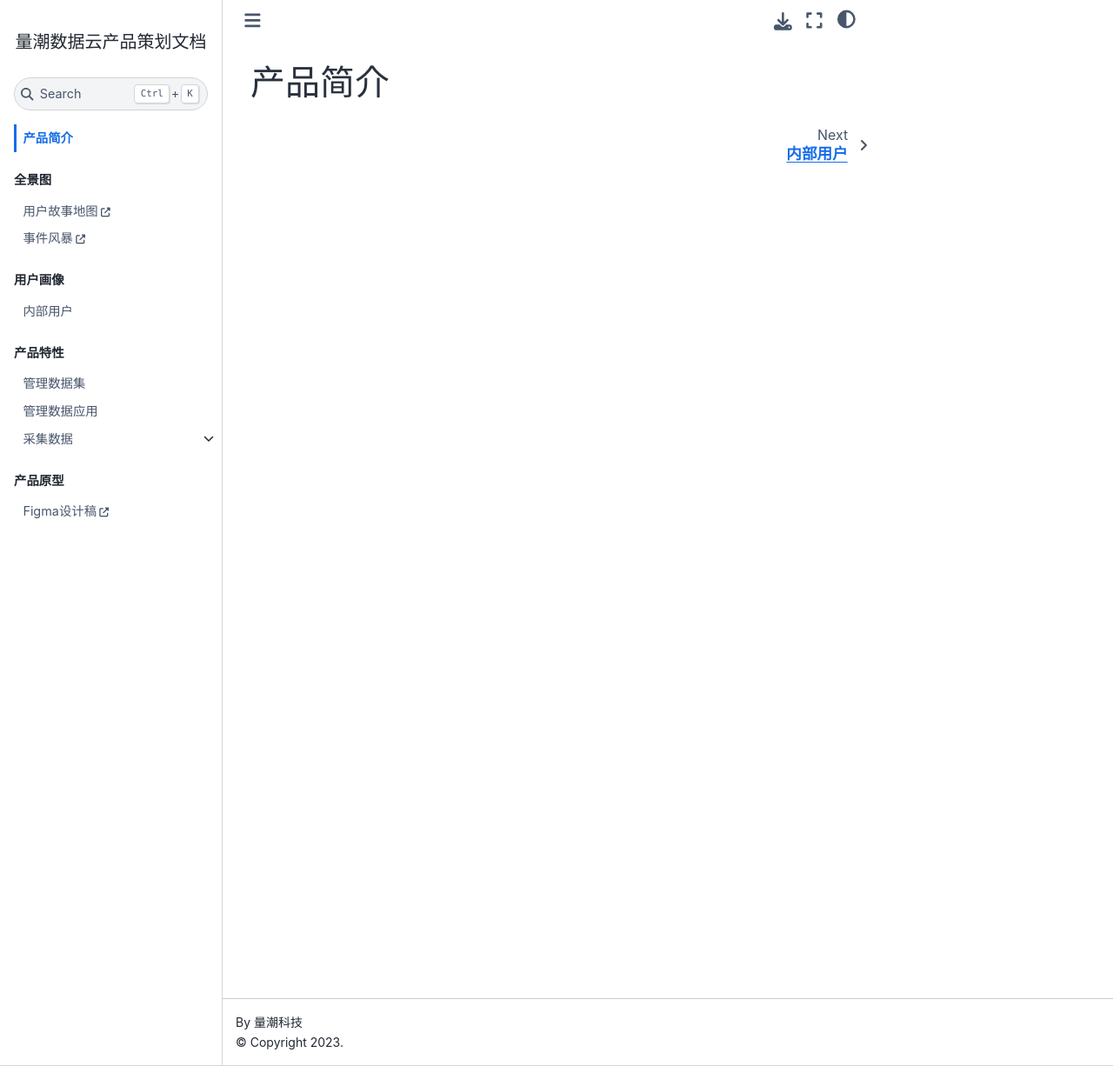
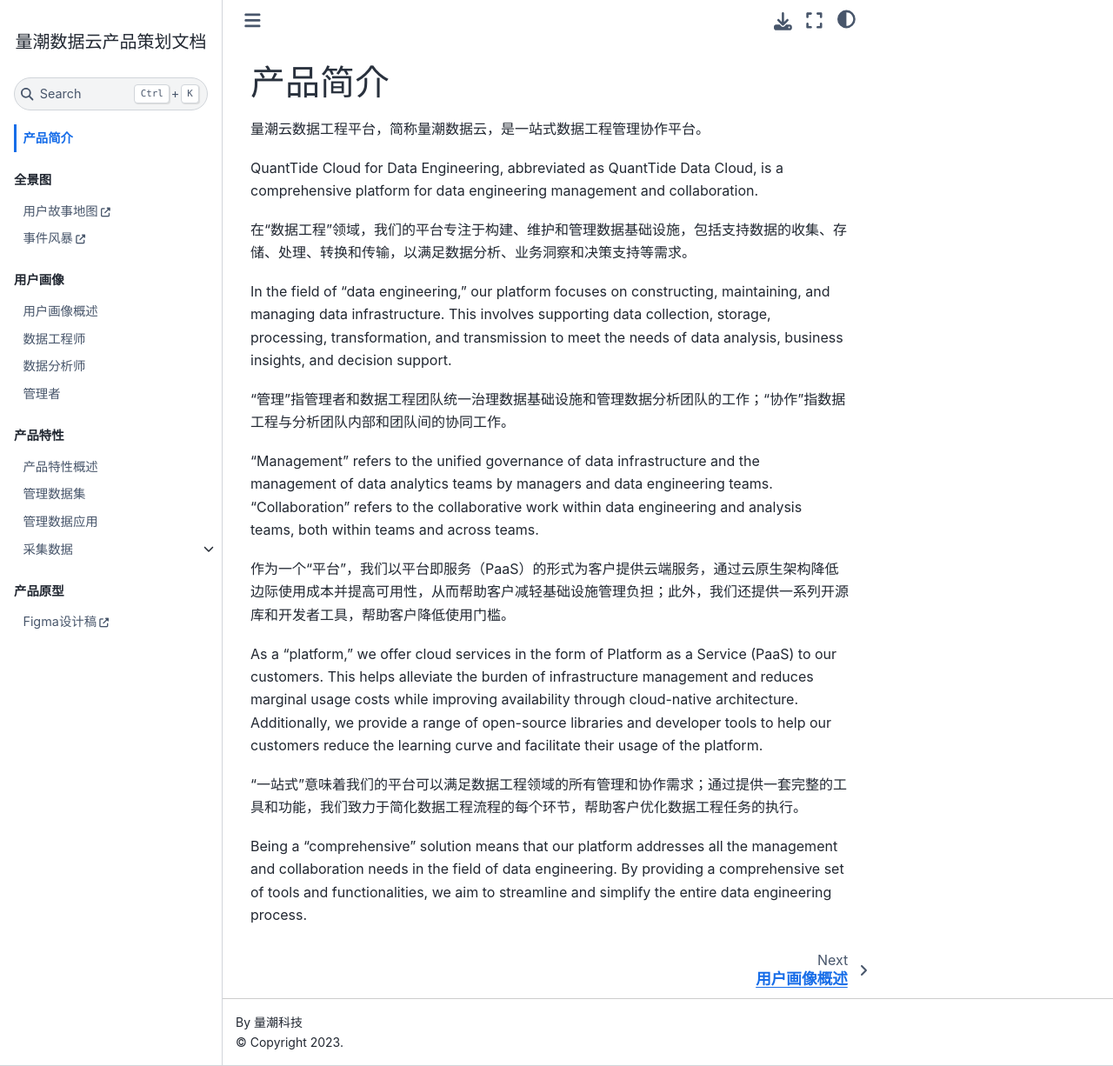
Before and after one commit to quanttide/qtcloud-data-prd, a Jupyter Book: the page built from index.md, in a window 1280 px wide and 1226 px high. Shown: the whole window at 87% size. Built offline with Jupyter Book 1.0.4 settings and Sphinx 7.4.7 and the Sphinx Book theme 1.1.4, drawn with Linux system fonts in a browser that asks for light colours.

Commit message:
feat: 产品简介和用户画像

```diff
--- a/_toc.yml
+++ b/_toc.yml
@@ -9,9 +9,13 @@
     title: 事件风暴
 - caption: 用户画像
   chapters:
-  - file: personas/quanttide.md
+  - file: personas/README.md
+  - file: personas/engineers.md
+  - file: personas/analysts.md
+  - file: personas/managers.md
 - caption: 产品特性
   chapters:
+  - file: features/README.md
   - file: features/datasets/README.md
   - file: features/applications/README.md
   - file: features/collecting/README.md
--- /dev/null
+++ b/features/README.md
@@ -0,0 +1 @@
+# 产品特性概述
--- a/index.md
+++ b/index.md
@@ -1 +1,25 @@
 # 产品简介
+
+%定义产品
+
+量潮云数据工程平台，简称量潮数据云，是一站式数据工程管理协作平台。
+
+QuantTide Cloud for Data Engineering, abbreviated as QuantTide Data Cloud, is a comprehensive platform for data engineering management and collaboration.
+
+%对定义中的关键词展开解释
+
+在“数据工程”领域，我们的平台专注于构建、维护和管理数据基础设施，包括支持数据的收集、存储、处理、转换和传输，以满足数据分析、业务洞察和决策支持等需求。
+
+In the field of "data engineering," our platform focuses on constructing, maintaining, and managing data infrastructure. This involves supporting data collection, storage, processing, transformation, and transmission to meet the needs of data analysis, business insights, and decision support.
+
+“管理”指管理者和数据工程团队统一治理数据基础设施和管理数据分析团队的工作；“协作”指数据工程与分析团队内部和团队间的协同工作。
+
+"Management" refers to the unified governance of data infrastructure and the management of data analytics teams by managers and data engineering teams. "Collaboration" refers to the collaborative work within data engineering and analysis teams, both within teams and across teams.
+
+作为一个“平台”，我们以平台即服务（PaaS）的形式为客户提供云端服务，通过云原生架构降低边际使用成本并提高可用性，从而帮助客户减轻基础设施管理负担；此外，我们还提供一系列开源库和开发者工具，帮助客户降低使用门槛。
+
+As a "platform," we offer cloud services in the form of Platform as a Service (PaaS) to our customers. This helps alleviate the burden of infrastructure management and reduces marginal usage costs while improving availability through cloud-native architecture. Additionally, we provide a range of open-source libraries and developer tools to help our customers reduce the learning curve and facilitate their usage of the platform.
+
+“一站式”意味着我们的平台可以满足数据工程领域的所有管理和协作需求；通过提供一套完整的工具和功能，我们致力于简化数据工程流程的每个环节，帮助客户优化数据工程任务的执行。
+
+Being a "comprehensive" solution means that our platform addresses all the management and collaboration needs in the field of data engineering. By providing a comprehensive set of tools and functionalities, we aim to streamline and simplify the entire data engineering process.
--- /dev/null
+++ b/personas/README.md
@@ -0,0 +1,29 @@
+# 用户画像概述
+
+我们将用户分为三类角色：数据工程师、数据分析师和管理者。
+
+We classify users into three roles: Data Engineers, Data Analysts, and Managers.
+
+数据工程师是数据工程领域的专业人士，他们在组织内负责设计和实施数据架构、数据流水线以及数据处理系统。他们致力于确保数据在组织内部的高效、安全和可靠的流动和使用。
+
+Data Engineers are professionals in the field of data engineering. They are responsible for designing and implementing data architecture, data pipelines, and data processing systems within an organization. They strive to ensure efficient, secure, and reliable flow and utilization of data within the organization.
+
+数据分析师是负责进行数据分析和挖掘的专业人士，他们通过对数据的深度分析和解读，为组织提供决策支持和业务洞察。数据分析师利用统计和分析技术，结合业务知识，从数据中发现趋势、模式和关联，并将其转化为可理解的报告和可视化结果。
+
+Data Analysts are professionals responsible for data analysis and mining. They provide decision support and business insights to organizations through in-depth analysis and interpretation of data. Data Analysts utilize statistical and analytical techniques, combined with business knowledge, to discover trends, patterns, and correlations in data and present them in understandable reports and visualizations.
+
+管理者是组织中负责数据工程和数据分析团队的领导者，他们负责整体的数据工程和分析策略规划以及团队管理。管理者需要协调和管理数据工程师和数据分析师之间的协作，确保数据基础设施和数据分析工作的高效运作。
+
+Managers are leaders responsible for data engineering and data analysis teams within an organization. They oversee the overall data engineering and analysis strategy and team management. Managers coordinate and manage the collaboration between data engineers and data analysts to ensure efficient operation of data infrastructure and analysis work.
+
+我们计划从以下角度刻画用户画像：
+
+- 职务：指在组织中担任的具体职位或角色，如数据工程师、数据架构师等。
+- 职责：指在特定职务或角色下需要承担的任务和责任，涵盖工作范围和职能。
+- 技能：指在特定职务或角色下需要具备的专业知识、技术能力和技能，用于有效地履行职责和完成工作。
+- 信息需求：指在特定职务或角色下需要获取的相关信息和知识，用于不断学习和适应行业的发展和变化。
+- 教育和背景：相关学历、专业背景、培训经历等
+- 工作经验：在数据工程和分析领域的工作经验和项目经历
+- 工作环境：所在组织的规模、行业、数据规模和复杂性等情况
+- 工具和技术：常用的数据工程和分析工具、编程语言和开发环境
+- 挑战和需求：当前面临的挑战、需求和期望，以及对工具和平台的期待
--- /dev/null
+++ b/personas/analysts.md
@@ -0,0 +1,29 @@
+# 数据分析师
+
+## 概述
+
+- 职务：数据分析师、业务分析师等
+- 职责：负责进行数据分析和挖掘，通过对数据的深入分析和解读，为组织提供决策支持和业务洞察。他们使用各种统计和分析技术，结合业务知识，从数据中发现趋势、模式和关联，并将其转化为可理解的报告和可视化结果。
+- 技能：熟悉统计学、数据分析方法和工具，熟练使用数据可视化工具，具备良好的问题解决能力和业务洞察力。
+- 信息需求：对数据分析方法和技术的了解，数据可视化最佳实践，以及领域内的业务洞察和决策支持案例等。
+- 教育和背景：通常拥有相关的学士或硕士学位，如统计学、数学、计算机科学等，也可能有相关行业的背景和培训经历。
+- 工作经验：在数据分析领域有一定的工作经验和项目经历，熟悉数据分析过程和常用的数据分析工具和技术。
+- 工作环境：所在组织的规模、行业、数据规模和复杂性等情况，以及与其他团队成员（如数据工程师）的协作情况。
+- 工具和技术：熟练使用常见的数据分析工具和编程语言，如Python、R、Tableau等，具备基本的数据处理和数据清洗能力。
+- 挑战和需求：面临的挑战包括数据的质量和准确性、数据的复杂性和多样性、数据分析的速度和效率等，对于工具和平台的需求包括易用性、协作性和可扩展性等。
+
+## 职责
+
+- 数据分析和挖掘：使用统计和分析技术，对数据进行分析和挖掘，发现数据中的模式、趋势和洞察。
+- 数据可视化和报告：将分析结果可视化，设计和生成数据可视化报告和仪表盘，以便其他团队和管理层理解和使用数据。
+- 决策支持：为业务决策提供数据驱动的洞察和建议，评估业务策略和行动的效果，并提供优化建议。
+- 数据需求和沟通：与数据工程师和其他利益相关者合作，了解数据需求，确保数据的准确性和一致性。
+
+## 技能
+
+- 熟悉统计学和数据分析方法，掌握常用的数据分析工具和编程语言，如Python、R、SQL等；
+- 具备良好的问题解决能力和逻辑思维能力，能够从复杂的数据中提炼出有意义的信息；
+- 具备良好的沟通和表达能力，能够将分析结果清晰地传达给非技术人员；
+- 具备业务理解和领域知识，能够将数据分析与业务目标结合起来；
+- 敏锐的洞察力和好奇心，能够发现数据中的潜在价值和趋势；
+- 学士或硕士学位，如统计学、数学、经济学等相关领域。
--- /dev/null
+++ b/personas/engineers.md
@@ -0,0 +1,92 @@
+# 数据工程师
+
+作为数据工程师，他的职责是设计和实施数据架构、数据流水线和数据处理系统。他致力于确保数据在组织内部的高效、安全和可靠的流动和使用。
+
+As a data engineer, his role involves designing and implementing data architectures, data pipelines, and data processing systems. He is responsible for ensuring efficient, secure, and reliable flow and utilization of data within an organization.
+
+为了在这个角色中表现出色，他需要具备数据建模、ETL工具、数据库管理、编程和脚本语言等方面的技能。了解最新的数据处理技术、数据架构设计指南以及数据质量和性能优化技巧是非常重要的。
+
+To excel in this role, he should possess skills in data modeling, ETL tools, database management, programming, and scripting languages. Staying updated on the latest data processing technologies, data architecture design guidelines, and techniques for data quality and performance optimization is important for him.
+
+通常情况下，数据工程师通常具备计算机科学、数据科学或相关领域的学士或硕士学位。此外，具备相关的数据工程和架构培训或认证也会被视为加分项。
+
+Typically, a data engineer holds a bachelor's or master's degree in Computer Science, Data Science, or a related field. Additionally, having relevant training or certifications in data engineering and architecture is considered a plus.
+
+他通常需要具备数年的数据工程经验，参与过数据架构和处理系统的设计和实施。具备处理大规模数据和数据流水线的经验会被优先考虑。
+
+He should have several years of experience in data engineering, with involvement in the design and implementation of data architectures and processing systems. Experience in handling large-scale data processing and data pipelines is highly valued.
+
+数据工程师可以在各种规模和行业的组织中工作，包括但不限于科技、金融、零售和制造业。他的工作环境可能涉及与多个团队和部门的合作，需要良好的沟通和协调能力。
+
+Data engineers can work in organizations of various sizes and industries, including but not limited to technology, finance, retail, and manufacturing. The work environment may involve collaboration with multiple teams and departments, requiring excellent communication and coordination skills.
+
+他需要熟练使用数据建模工具（如Erwin、PowerDesigner）、ETL工具（如Informatica、Talend）、数据库管理系统（如Oracle、SQL Server、MySQL）以及编程和脚本语言（如Python、Java、Shell）。
+
+Proficiency in data modeling tools (such as Erwin, PowerDesigner), ETL tools (such as Informatica, Talend), database management systems (such as Oracle, SQL Server, MySQL), and programming and scripting languages (such as Python, Java, Shell) is essential for him.
+
+在这个角色中，他可能面临处理大规模和多样化数据、确保数据质量和一致性、提高数据处理和查询性能等挑战。为了满足这些挑战，他需要掌握最新的数据处理技术、数据架构设计的最佳实践以及数据质量和性能优化的技巧。
+
+In this role, he may face challenges such as handling large-scale and diverse datasets, ensuring data quality and consistency, and improving data processing and query performance. To meet these challenges, staying updated on the latest data processing technologies, best practices in data architecture design, and techniques for data quality and performance optimization is crucial.
+
+## 职责
+
+作为数据工程师，他们需要具备数据管理和处理的技术和经验，熟悉各种数据存储和处理技术，以及编程和脚本语言。他们需要与其他团队紧密合作，包括数据分析团队、管理团队等，以确保数据工程的顺利进行，并为组织提供高效的数据支持。
+
+具体包括：
+
+- 设计和构建数据架构：数据工程师负责设计和构建数据架构，包括数据库、数据仓库、数据湖等。他们需要根据组织的需求和数据特性，选择合适的数据存储和处理技术，并设计相应的数据模型和架构。
+- 构建数据流水线：数据工程师负责构建数据流水线，用于收集、处理和转换数据。他们需要了解数据来源和目标，设计和实现数据传输和转换的流程，确保数据能够按时、准确地流动和转换。
+- 开发和维护数据处理系统：数据工程师负责开发和维护数据处理系统，包括ETL（提取、转换和加载）工具、数据处理脚本和作业调度系统等。他们需要编写代码、配置和管理工具，确保数据能够按照预定的规则进行处理和转换。
+- 监控和优化数据流程：数据工程师需要监控数据流程的运行情况，及时发现和解决问题。他们还需要优化数据流程，提高数据处理和传输的效率和性能。
+
+## 技能
+
+数据工程师需要具备数据处理、编程、数据库管理、大数据技术、数据可视化、数据安全、问题解决、沟通和团队合作等方面的技能。
+
+具体包括：
+
+- 数据处理和转换：熟练使用SQL和其他数据处理工具，能够进行数据清洗、转换和整合，处理各种数据格式和结构。
+- 编程和脚本语言：熟悉至少一种编程语言，如Python、Java或Scala，能够编写自动化脚本和数据处理程序。
+- 数据库管理：熟悉关系型数据库和非关系型数据库，理解数据库设计和优化原则，能够管理和维护数据库系统。
+- 大数据技术：了解大数据技术栈，如Hadoop、Spark、Hive等，能够处理大规模数据和进行分布式计算。
+- 数据可视化：熟悉数据可视化工具，如Tableau、Power BI等，能够将数据结果可视化呈现。
+- 数据安全和隐私：了解数据安全和隐私保护的基本原则和方法，能够保护数据的机密性和完整性。
+- 问题解决和调试能力：具备良好的问题解决和调试能力，能够快速定位和解决数据工程中的问题。
+- 沟通和团队合作：良好的沟通能力和团队合作精神，能够与其他团队成员、业务方和管理层进行有效的沟通和协作。
+- 持续学习和自我提升：对新技术和工具持续保持学习和探索的态度，不断提升自己的技能和知识。
+
+## 信息需求
+
+- 需要及时了解和掌握数据工程领域的最新技术和趋势
+- 需要获取相关案例和实践经验，以便应用到实际工作中
+- 需要学习和了解数据工程相关的最佳实践和方法论
+
+## 教育和背景
+
+- 学士或硕士学位，专业背景可以是计算机科学、数据科学、统计学等相关领域
+- 相关培训经历或认证，如数据工程师认证、数据库管理员认证等
+
+## 工作经验
+
+- 在数据工程和分析领域有一定的工作经验，参与过数据工程项目的规划、设计和执行
+- 有数据清洗、转换和整合的经验，熟悉ETL流程的开发和维护
+- 有数据库管理和优化的经验，能够处理大规模数据和进行性能优化
+
+## 工作环境
+
+- 所在组织的规模可以是中小型企业或大型企业
+- 行业可以是金融、零售、制造等各种行业
+- 数据规模和复杂性可以因组织规模和行业特点而有所不同
+
+## 工具和技术
+
+- 常用的数据工程工具可以是SQL工具、Python编程环境、Hadoop生态系统等
+- 常用的数据分析工具可以是Tableau、Power BI等
+- 编程语言可以是SQL、Python、Java等
+- 数据库可以是MySQL、PostgreSQL、MongoDB等
+
+## 挑战和需求
+
+- 面临的挑战可以是处理大规模数据的性能和效率问题
+- 需求可以是提高数据处理和查询效率，优化数据管道和数据仓库的架构
+- 对工具和平台的期待可以是提供稳定、可靠、易用的数据工程管理和协作平台，降低数据工程的开发和维护成本
--- /dev/null
+++ b/personas/managers.md
@@ -0,0 +1,28 @@
+# 管理者
+
+## 概述
+
+- 职务：管理层、团队领导人等
+- 职责：负责整个数据工程团队和数据基础设施的管理，包括人员招聘和团队建设、数据治理和合规性管理、数据战略和业务战略规划等。他们需要确保数据工程团队的高效运作，同时也需要与其他部门和高层管理层进行沟通和协调，以支持组织的数据驱动决策和业务目标。
+- 技能：具备领导力和团队管理能力，熟悉数据战略和数据治理的概念和实践，了解业务需求和数据驱动决策的价值。
+- 信息需求：对数据驱动的洞察、业务指标和报告、数据治理和合规性管理的信息等。
+- 教育和背景：通常拥有相关的学士或硕士学位，如管理学、信息管理等，也可能有相关行业的背景和培训经历。
+- 工作经验：具备在数据工程和分析领域的一定工作经验和项目经历，熟悉数据工程和分析的流程和方法。
+- 工作环境：所在组织的规模、行业、数据规模和复杂性等情况，以及与数据工程团队和其他部门的协作情况。
+- 工具和技术：对常见的数据工程和分析工具有领导力和团队管理能力的管理者，负责整个数据工程团队和数据基础设施的管理。他们需要招募和建设团队，进行数据治理和合规性管理，制定数据战略和业务规划。管理者需要确保数据工程团队的高效协作，并与其他部门和高层管理层进行沟通和协调，以支持组织的数据驱动决策和实现业务目标。
+
+## 职责
+
+- 管理数据工程团队：负责领导和管理数据工程团队，包括招聘、培训和绩效评估等方面的工作。
+- 数据基础设施管理：负责规划、建设和维护数据基础设施，确保数据的安全性、可靠性和可扩展性。
+- 数据治理和合规性：制定数据管理策略和规范，确保数据的合规性和隐私保护，同时推动数据治理实践和流程的落地。
+- 协调与决策支持：与其他部门和团队合作，了解业务需求，提供数据工程和分析方面的支持，为组织的决策提供数据驱动的洞察和建议。
+
+## 技能
+
+- 强大的领导力和团队管理能力，能够激励团队成员，推动工作进展；
+- 熟悉数据工程和分析的概念和实践，了解数据架构和数据治理的最佳实践；
+- 具备业务理解和战略规划能力，能够将数据工程和分析与业务目标结合起来；
+- 良好的沟通和协调能力，能够与不同部门和团队进行有效的合作；
+- 熟悉数据技术和工具，了解云计算和大数据技术的应用；
+- 学士或硕士学位，如数据科学、计算机科学、管理学等相关领域。
```
Also changed, not shown: personas/quanttide.md (deleted, +0 -1 lines).
